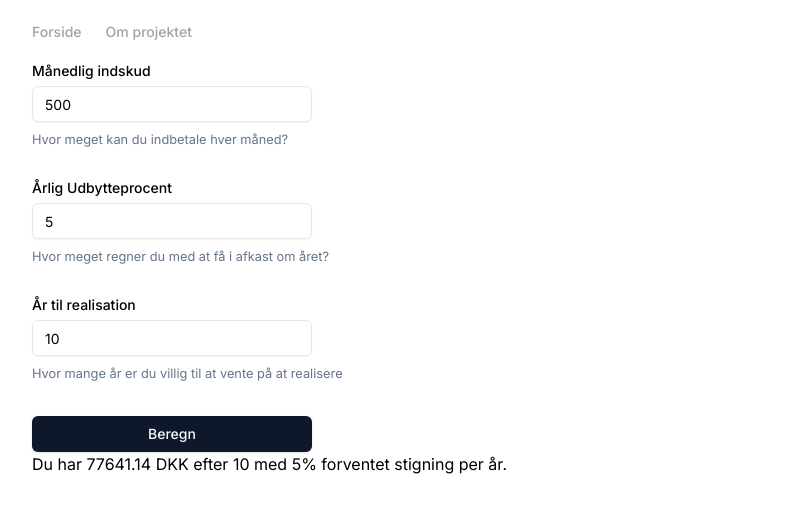
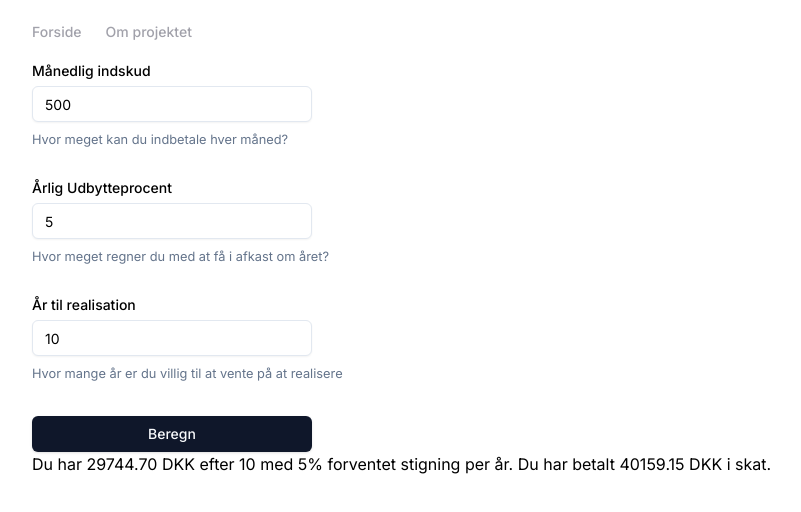
Before and after one commit to barrybtw/aktiesparekonto, a Next.js app: page / in a window 1280 px wide. Both pictures are taken after a click on the button "Beregn". Shown: the top 512 px of the page, without its empty margins (16-817 px from the left). Built offline with nearby package versions, Linux system fonts and the light colour scheme.

Commit message:
add yearly tax

```diff
--- a/components/projections.tsx
+++ b/components/projections.tsx
@@ -11,8 +11,10 @@ export default function Projections() {
     ..._setters
   } = useCalculatorStore();
 
-  const value = useMemo(() => {
+  const { value, taxes } = useMemo(() => {
     let starting_value = 0;
+    let taxes_yearly_rate = 0.17;
+    let taxes_has_taken = 0;
     let monthly_rate = 1 + estimatedReturnInPercent / 100 / 12;
 
     // For each year
@@ -23,9 +25,14 @@ export default function Projections() {
         if (month != 0 || year != 0) starting_value *= monthly_rate;
         starting_value += monthlyPayment;
       }
+
+      // Pay taxes
+      let tax_to_pay = starting_value * taxes_yearly_rate;
+      taxes_has_taken += tax_to_pay;
+      starting_value -= tax_to_pay;
     }
 
-    return starting_value.toFixed(2);
+    return { value: starting_value.toFixed(2), taxes: taxes_has_taken };
   }, [monthlyPayment, estimatedReturnInPercent, yearsToLookAhead]);
 
   if (isNaN(monthlyPayment)) return null;
@@ -33,7 +40,7 @@ export default function Projections() {
   return (
     <div className='flex flex-col space-y-4'>
       Du har {value} DKK efter {yearsToLookAhead} med {estimatedReturnInPercent}
-      % forventet stigning per år.
+      % forventet stigning per år. Du har betalt {taxes.toFixed(2)} DKK i skat.
     </div>
   );
 }
```
